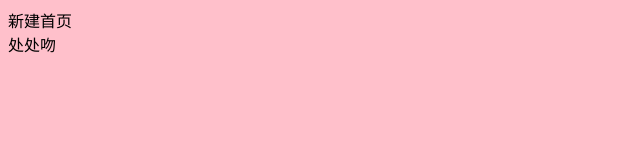
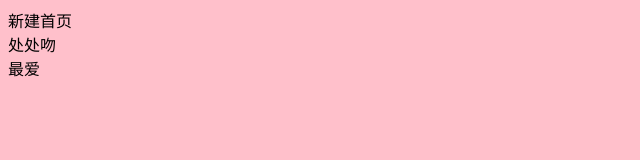
Before and after one commit to ibu1209/testGithub, a plain HTML site: page index.html in a window 1280 px wide. Shown: the full height of the page, 0-640 px from the left. Drawn offline with Linux system fonts and the light colour scheme.

Commit message:
好听的歌

```diff
--- a/index.html
+++ b/index.html
@@ -11,6 +11,7 @@
 <body>
     <div>新建首页</div>
     <div>处处吻</div>
+    <div>最爱</div>
 </body>
 
 </html>
```
